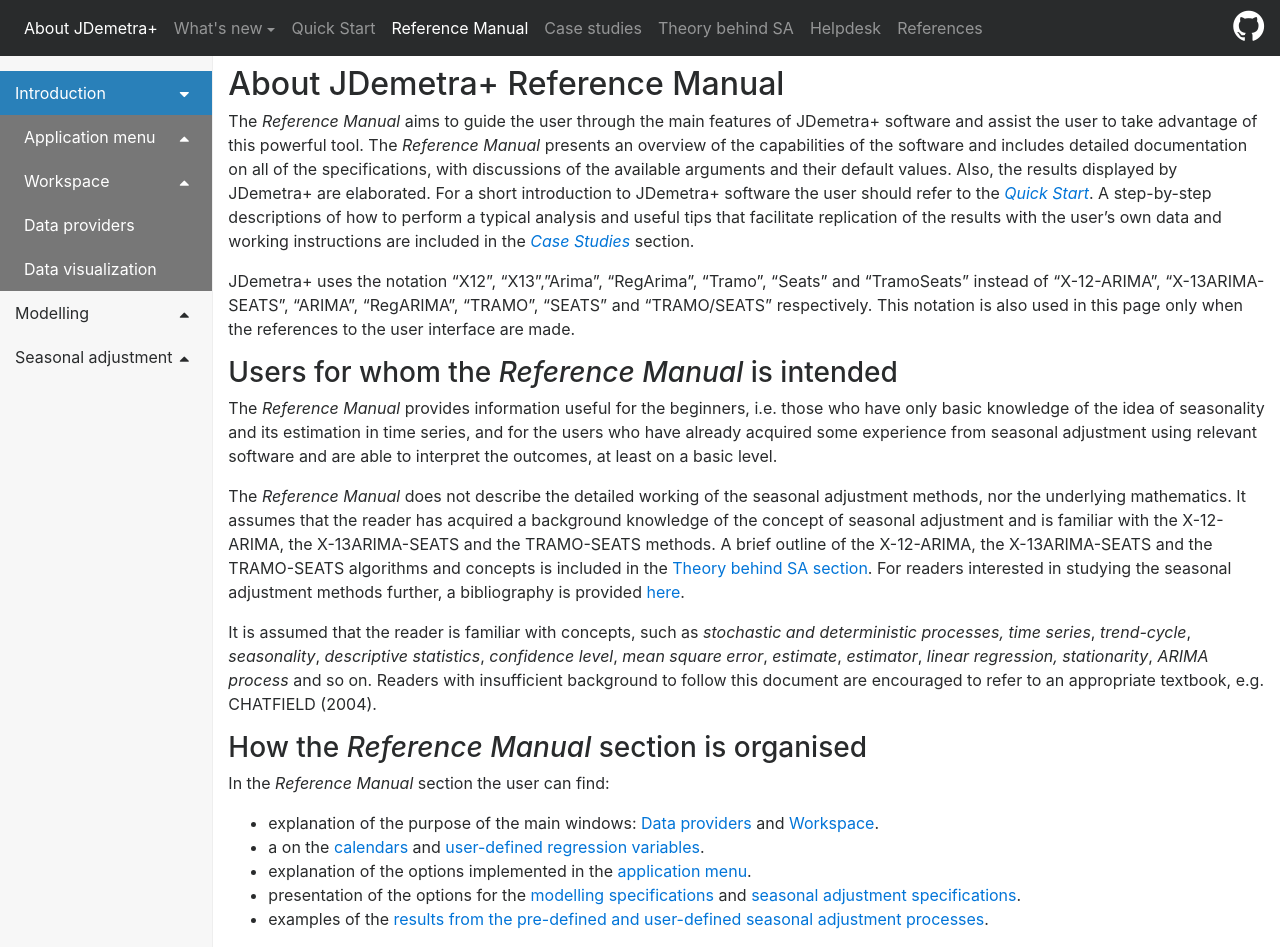
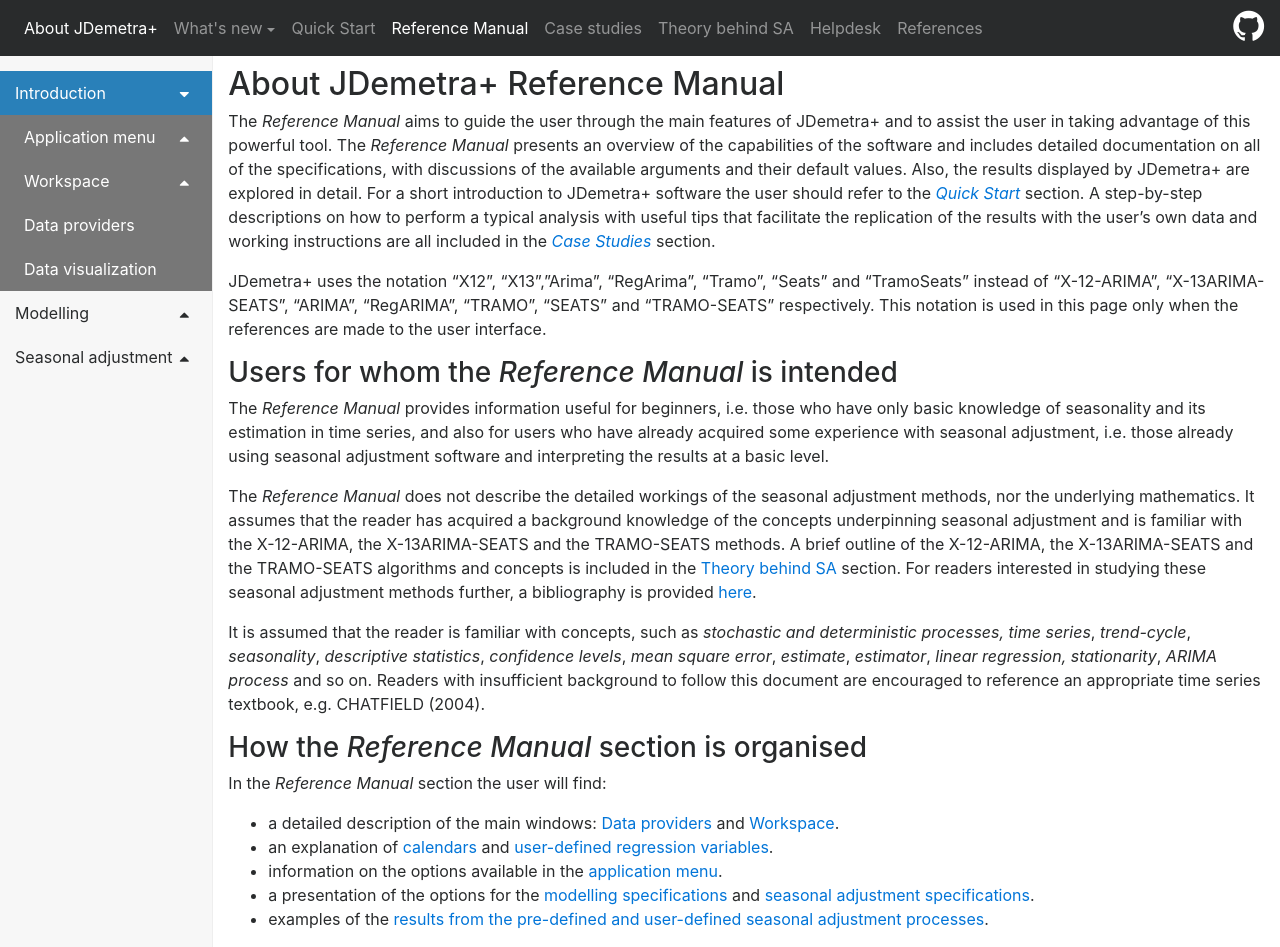
Before and after one commit to SylwiaGrudkowska/JDemetra-documentation, a Jekyll site: the page built from pages/reference-manual/index.md, in a window 1280 px wide and 947 px high. Built offline with Jekyll 4.4.1, drawn with Linux system fonts in a browser that asks for light colours; nearby versions of some CDN libraries.

Commit message:
Update index.md

```diff
--- a/pages/reference-manual/index.md
+++ b/pages/reference-manual/index.md
@@ -4,54 +4,54 @@ layout: left-menu
 ---
 
 The *Reference Manual* aims to guide the user through
-the main features of JDemetra+ software and assist the user to take
+the main features of JDemetra+ and to assist the user in taking
 advantage of this powerful tool. The *Reference Manual*
 presents an overview of the capabilities of the software and
 includes detailed documentation on all of the specifications, with
 discussions of the available arguments and their default values. Also,
-the results displayed by JDemetra+ are elaborated. For a short introduction to JDemetra+ software the user
-should refer to the [*Quick Start*](../quick-start/). A step-by-step
-descriptions of how to perform a typical analysis and useful tips that
-facilitate replication of the results with the user’s own data and
-working instructions are included in the [*Case Studies*](../case-studies) section.
+the results displayed by JDemetra+ are explored in detail. For a short introduction to JDemetra+ software the user
+should refer to the [*Quick Start*](../quick-start/) section. A step-by-step
+descriptions on how to perform a typical analysis with useful tips that
+facilitate the replication of the results with the user's own data and
+working instructions are all included in the [*Case Studies*](../case-studies) section.
 
 JDemetra+ uses the notation "X12", "X13","Arima", "RegArima", "Tramo",
 "Seats" and "TramoSeats" instead of "X-12-ARIMA", "X-13ARIMA-SEATS",
-"ARIMA", "RegARIMA", "TRAMO", "SEATS" and "TRAMO/SEATS" respectively.
-This notation is also used in this page only when the references to the user interface are made.
+"ARIMA", "RegARIMA", "TRAMO", "SEATS" and "TRAMO-SEATS" respectively.
+This notation is used in this page only when the references are made to the user interface.
 
 ### Users for whom the *Reference Manual* is intended {#users-to-whom-this-document-is-intended}
 
-The *Reference Manual* provides information useful for the beginners, i.e.
-those who have only basic knowledge of the idea of seasonality and
-its estimation in time series, and for the users who have already
-acquired some experience from seasonal adjustment using relevant
-software and are able to interpret the outcomes, at least on a basic
+The *Reference Manual* provides information useful for beginners, i.e.
+those who have only basic knowledge of seasonality and
+its estimation in time series, and also for users who have already
+acquired some experience with seasonal adjustment, i.e. those already using seasonal adjustment
+software and interpreting the results at a basic
 level.
 
-The *Reference Manual* does not describe the detailed working of the seasonal
+The *Reference Manual* does not describe the detailed workings of the seasonal
 adjustment methods, nor the underlying mathematics. It assumes that the
-reader has acquired a background knowledge of the concept of seasonal
+reader has acquired a background knowledge of the concepts underpinning seasonal
 adjustment and is familiar with the X-12-ARIMA, the X-13ARIMA-SEATS and
 the TRAMO-SEATS methods. A brief outline of the X-12-ARIMA, the
-X-13ARIMA-SEATS and the TRAMO-SEATS algorithms and concepts is included in the [Theory behind SA section](../theory/).
-For readers interested in studying the seasonal adjustment methods
+X-13ARIMA-SEATS and the TRAMO-SEATS algorithms and concepts is included in the [Theory behind SA](../theory/) section.
+For readers interested in studying these seasonal adjustment methods
 further, a bibliography is provided [here](../references/).
 
 It is assumed that the reader is familiar with concepts, such as
 *stochastic and* *deterministic processes,* *time series*,
 *trend-cycle*, *seasonality*, *descriptive statistics*, *confidence
-level*, *mean square error*, *estimate*, *estimator*, *linear
+levels*, *mean square error*, *estimate*, *estimator*, *linear
 regression, stationarity*, *ARIMA process* and so on. Readers with
-insufficient background to follow this document are encouraged to refer
-to an appropriate textbook, e.g. CHATFIELD (2004).
+insufficient background to follow this document are encouraged to reference
+an appropriate time series textbook, e.g. CHATFIELD (2004).
 
 ### How the *Reference Manual* section is organised {#how-the-document-is-organised}
 
-In the *Reference Manual* section the user can find:
+In the *Reference Manual* section the user will find:
 
-- explanation of the purpose of the main windows: [Data providers](../reference-manual/data-providers.html) and [Workspace](../reference-manual/workspace.html).
-- a on the [calendars](../reference-manual/calendars.html) and [user-defined regression variables](../reference-manual/user-defined-variables.html).
-- explanation of the options implemented in the [application menu](../reference-manual/application-menu.html).
-- presentation of the options for the [modelling specifications](../reference-manual/modelling.html) and [seasonal adjustment specifications](../reference-manual/sa-specifications.html).
+- a detailed description of the main windows: [Data providers](../reference-manual/data-providers.html) and [Workspace](../reference-manual/workspace.html).
+- an explanation of [calendars](../reference-manual/calendars.html) and [user-defined regression variables](../reference-manual/user-defined-variables.html).
+- information on the options available in the [application menu](../reference-manual/application-menu.html).
+- a presentation of the options for the [modelling specifications](../reference-manual/modelling.html) and [seasonal adjustment specifications](../reference-manual/sa-specifications.html).
 - examples of the [results from the pre-defined and user-defined seasonal adjustment processes](../reference-manual/output.html).
```
